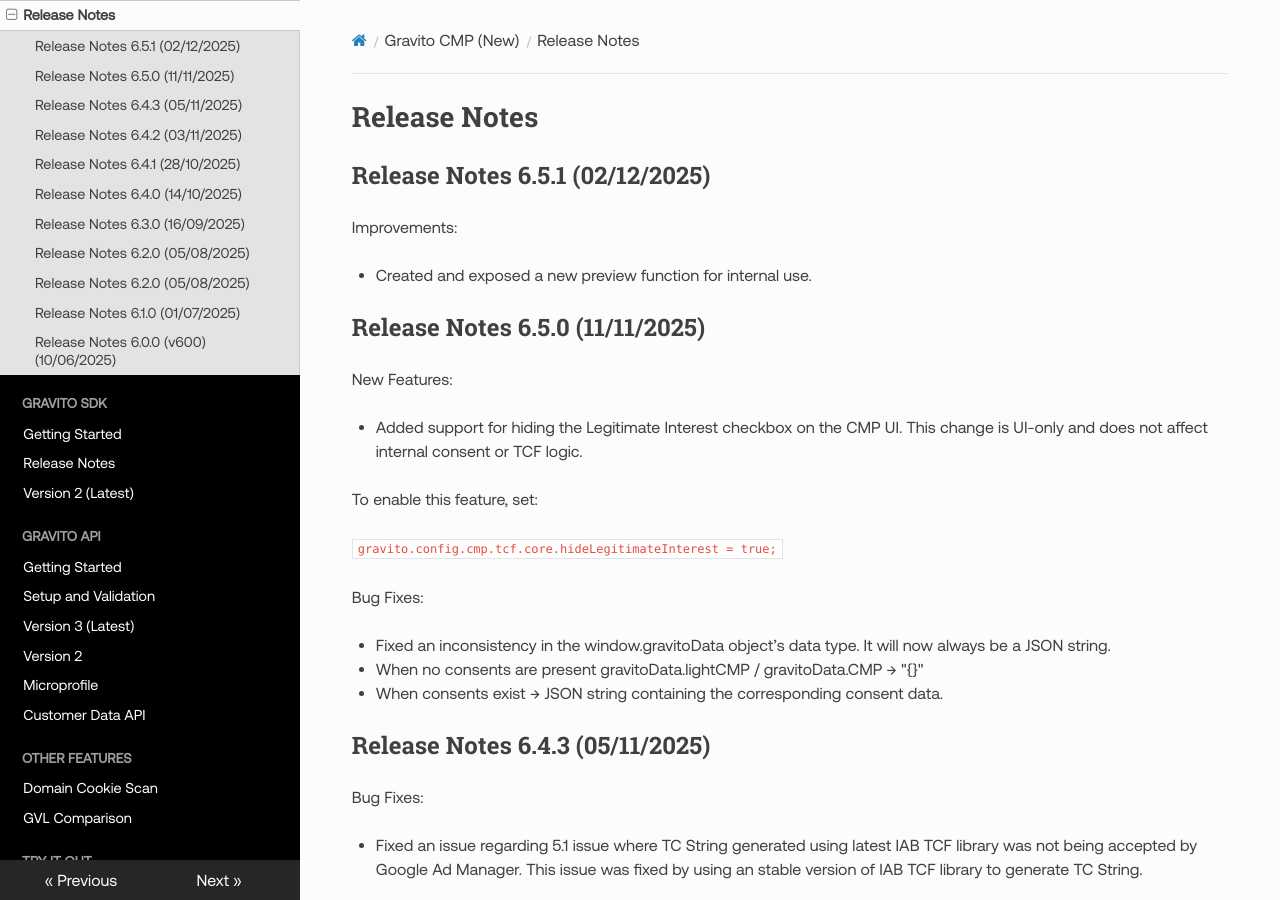
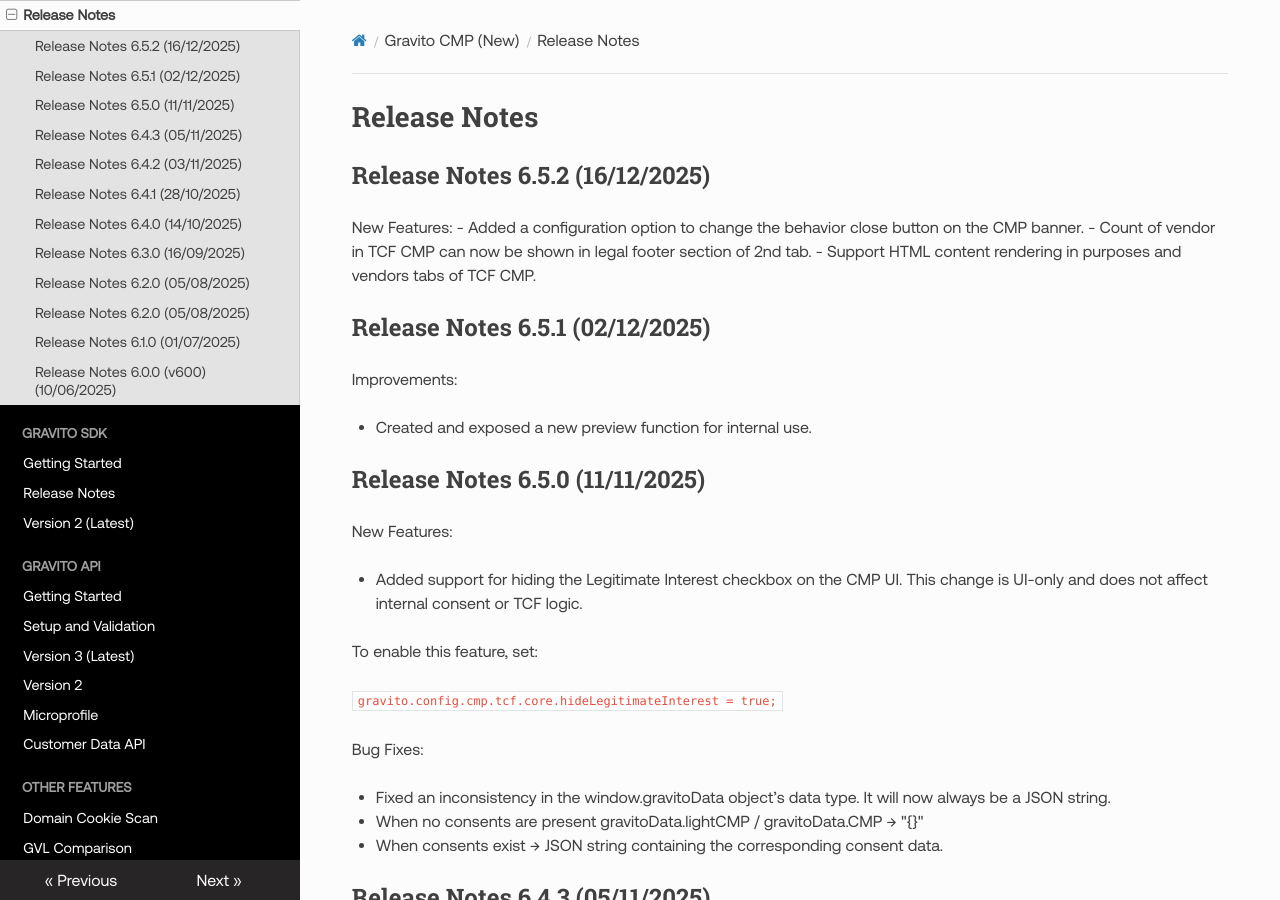
Before and after one commit to GravitoLtd/gravitoltd.github.io, an MkDocs documentation site: the page built from docs/Gravito_V6_CMP/Release_Notes.md, in a window 1280 px wide and 900 px high. Built offline with MkDocs 1.6.1, drawn with Linux system fonts in a browser that asks for light colours; nearby versions of some CDN libraries; comment, search, counter and statistics services are not loaded.

Commit message:
release notes for cmp v6.5.2

```diff
--- a/docs/Gravito_V6_CMP/Release_Notes.md
+++ b/docs/Gravito_V6_CMP/Release_Notes.md
@@ -1,4 +1,11 @@
 # Release Notes
+
+## Release Notes 6.5.2 (16/12/2025)
+
+New Features:
+- Added a configuration option to change the behavior close button on the CMP banner.
+- Count of vendor in TCF CMP can now be shown in legal footer section of 2nd tab.
+- Support HTML content rendering in purposes and vendors tabs of TCF CMP.
 
 ## Release Notes 6.5.1 (02/12/2025)
 
```
